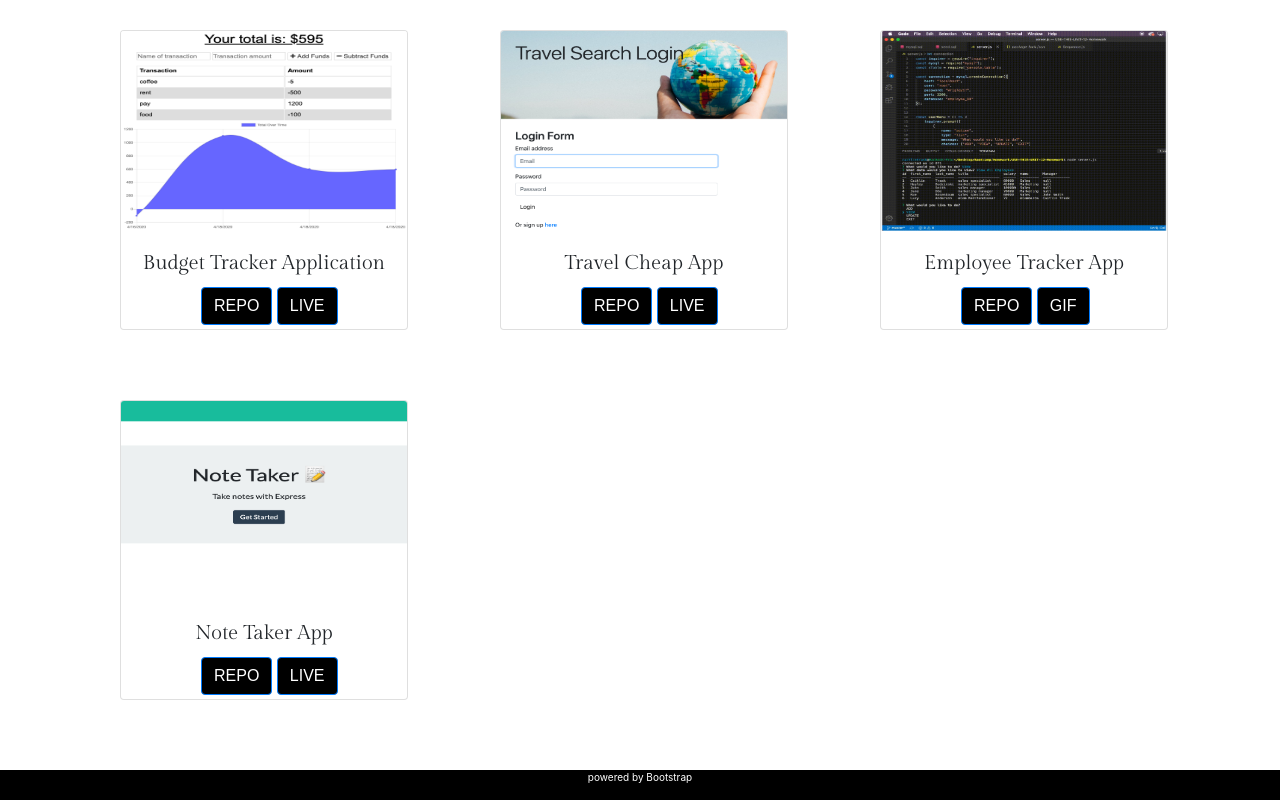
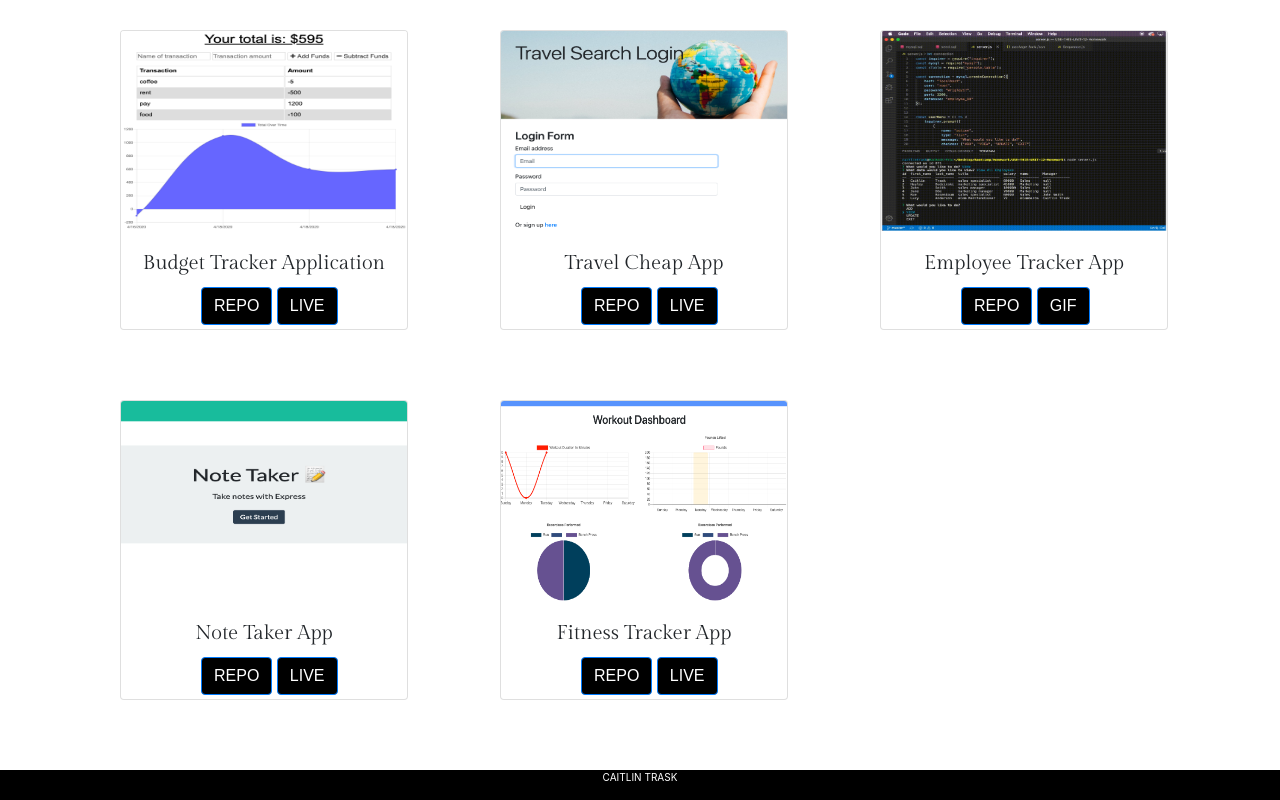
Before and after one commit to caitlintrask/Unit-8-Homework, a plain HTML site: page index.html in a window 1280 px wide. Shown: the part 612-1412 px from the top of the page. Drawn offline with nearby package versions, Linux system fonts and the light colour scheme; a web font is replaced by a local one.

Commit message:
updated porfolio with fitness tracker app

```diff
--- a/index.html
+++ b/index.html
@@ -28,7 +28,7 @@
   <!-- Header -->
   <div class="jumbotron jumbotron-fluid">
     <div class="container">
-      <h1 class="display-4">Caitlin Trask</h1>
+      <h5 class="display-4">Caitlin Trask</h5>
       <!-- <p class="lead">FULL STACK WEB DEVELOPER</p> -->
     </div>
   </div>
@@ -112,13 +112,25 @@
           </div>
         </div>
       </div>
+
+      <div class="col-sm-12 col-md-6 col-lg-4">
+        <div class="card" style="width: 18rem;">
+          <img src="Screen Shot 2020-04-20 at 6.38.04 PM.png" class="card-img-top" alt="Code Quiz">
+          <div class="card-body">
+            <h5 class="card-title">Fitness Tracker App</h5>
+            <a href="https://github.com/caitlintrask/Unit-17-Homework" class="btn btn-primary btn1">REPO</a>
+            <a href="https://obscure-forest-64258.herokuapp.com/" class="btn btn-primary btn2">LIVE</a>
+          </div>
+        </div>
+      </div>
     </div>
+  </div>
 
     </div>
 
 
     <footer>
-      powered by Bootstrap
+      CAITLIN TRASK
     </footer>
 </body>
 
--- a/style.css
+++ b/style.css
@@ -1,5 +1,6 @@
 .nav {
     position: sticky;
+    /* margin-bottom: 5%; */
 }
 
 .nav-link {
```
Also changed, not shown: Screen Shot 2020-04-20 at 6.38.04 PM.png (added).
